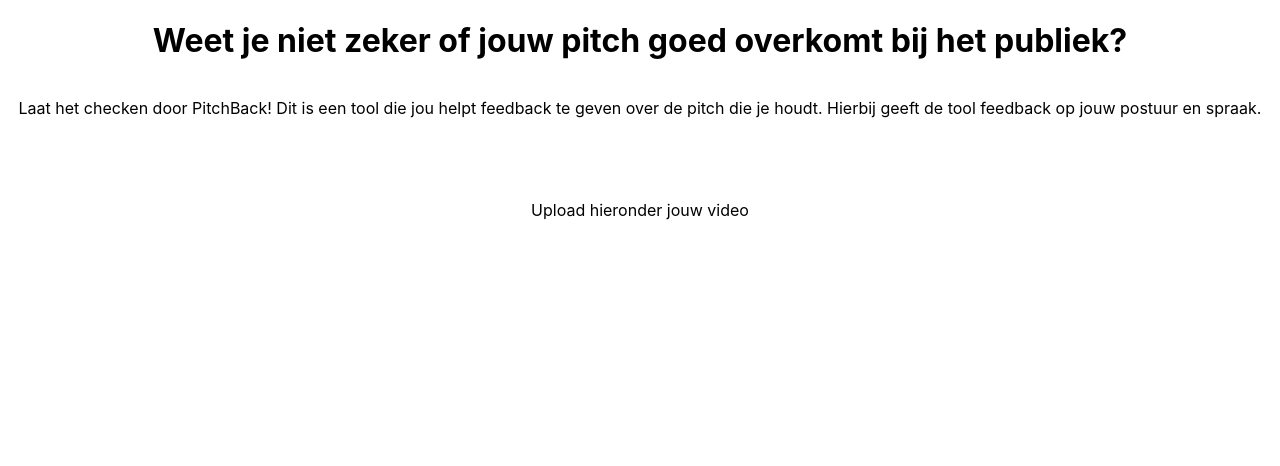
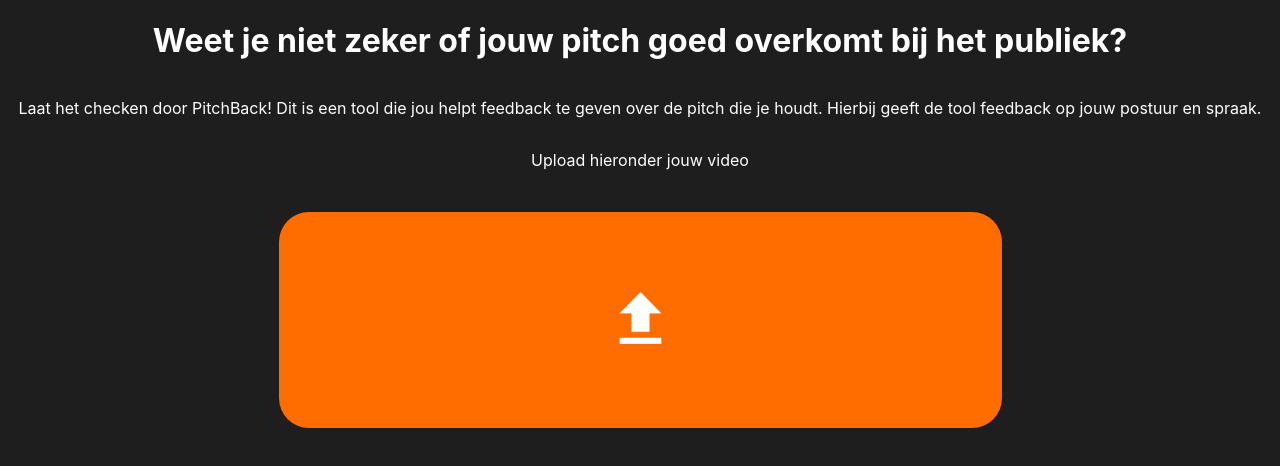
Before and after one commit to rectangles-medialab/Rectangles, a React (Create React App) app: page / in a window 1280 px wide. Shown: the top 466 px of the page. Built offline with nearby package versions, Linux system fonts and the light colour scheme.

Commit message:
NPO Styling
Added CSS styling from NPO

```diff
--- a/src/App.css
+++ b/src/App.css
@@ -79,6 +79,7 @@
         sans-serif;
     -webkit-font-smoothing: antialiased;
     -moz-osx-font-smoothing: grayscale;
+    background-color: #1E1E1E;
 }
 
 code {
@@ -90,10 +91,10 @@
     display: flex;
     flex-direction: column;
     align-items: center;
+    color: #fff;
 }
 
 .upload-container {
-    margin-top: 50px;
     display: flex;
     flex-direction: column;
     align-items: center;
@@ -115,12 +116,16 @@
 
 .next-button {
     padding: 10px 20px;
-    background-color: #007bff;
+    background-color: #FF6D00;
     color: #fff;
     border: none;
     border-radius: 5px;
     cursor: pointer;
     margin-top: 20px;
+}
+
+.next-button:hover {
+  background-color: #ff770e;
 }
 
 .next-container {
@@ -129,3 +134,27 @@
     flex-direction: column;
     align-items: center;
 }
+
+.upload-container label {
+  background-color: #FF6D00;
+    color: white;
+    padding: 80px 340px;
+    font-family: sans-serif;
+    border-radius: 30px;
+    cursor: pointer;
+    margin-top: 26px;
+}
+
+.upload-container label:hover {
+  background-color: #ff770e;
+}
+
+#file-chosen {
+  margin-left: 0.3rem;
+  font-family: sans-serif;
+}
+
+.upload-container img{
+  height: 52px;
+  width: 43px;
+}
```
